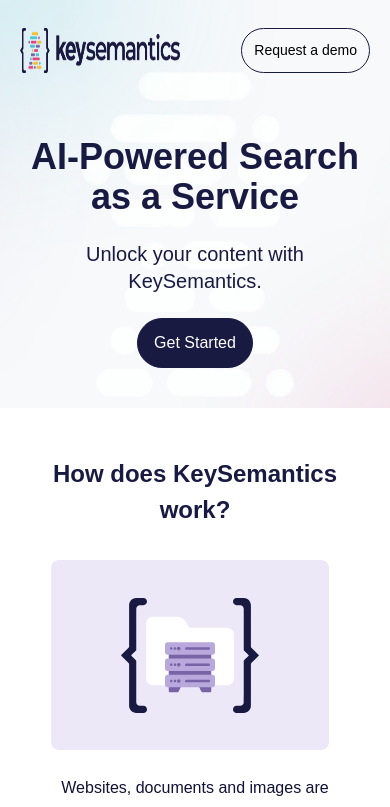
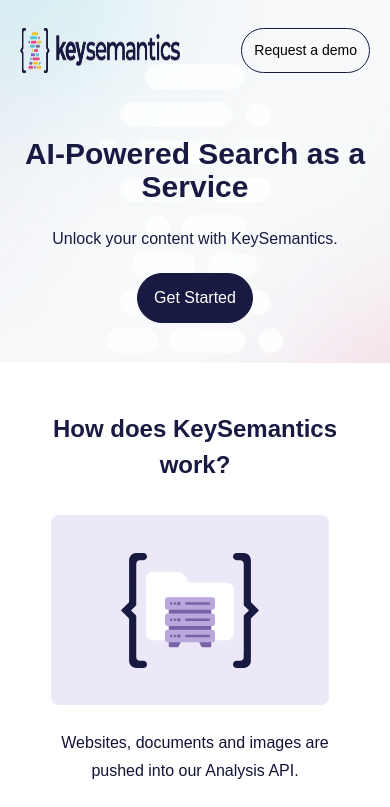
Before and after one commit to BimlaJain/KeySemantics, a React (Create React App) app: page / in a window 390 px wide. Shown: the top 807 px of the page. Built offline with nearby package versions, Linux system fonts and the light colour scheme.

Commit message:
change font size

```diff
--- a/src/common/Header.jsx
+++ b/src/common/Header.jsx
@@ -5,7 +5,7 @@
     return (
       <div className='flex justify-between md:pt-[47px] pt-7'>
           <img className='lg:w-[248px] md:w-[240px] w-[160px] cursor-pointer' src="./assets/images/webp/logo.webp" alt="logo" />
-        <CommonButton classList="!py-2 !px-3 !max-sm:text-sm" NavButton="Request a demo"/>
+        <CommonButton classList=" !py-2 !px-3 !max-sm:text-sm" NavButton="Request a demo"/>
     </div>
   )
 }
--- a/src/components/Footer.jsx
+++ b/src/components/Footer.jsx
@@ -5,7 +5,7 @@
     <div className='bg-darkblue py-6 -mt-1'>
           <div className="container sm:flex justify-between">
               <p className='text-voilet text-xs font-normal max-sm:text-center'>©2024 KeySemantics GmbH | Ramsenburgweg 24, 9100 Herisau, Switzerland</p>
-              <p className='text-voilet text-xs font-normal cursor-pointer max-sm:pt-2 max-sm:text-center'>info@keysemantics.ch</p>
+              <p className='text-voilet text-xs font-normal cursor-pointer max-sm:pt-2 max-sm:text-center underline'>info@keysemantics.ch</p>
           </div>
     </div>
   )
--- a/src/components/Hero.jsx
+++ b/src/components/Hero.jsx
@@ -7,8 +7,8 @@
         <div className='lg:min-h-screen 2xl:min-h-fit bg-cover bg-no-repeat bg-center max-lg:pb-16 max-sm:pb-10 2xl:pb-[287px] bg-pink' style={{ backgroundImage: `url(./assets/images/webp/hero-bg.webp)` }}>
             <div className="container">
                 <Header />
-                <h1 className='font-bold xl:text-custom-sm lg:text-custom-md md:text-5xl text-4xl leading-custom-sm text-royalblue lg:pb-10 md:pb-8 pb-6 text-center xl:pt-[200px] lg:pt-[140px] md:pt-28 pt-16 max-w-[650px] mx-auto'>AI-Powered Search as a Service</h1>
-                <p className='font-medium md:text-2xl text-xl text-royalblue leading-custom-md lg:pb-12 md:pb-8 pb-6 text-center'>Unlock your content with KeySemantics.</p>
+                <h1 className='font-bold xl:text-custom-sm lg:text-custom-md md:text-5xl text-3xl leading-custom-sm text-royalblue lg:pb-10 md:pb-8 pb-6 text-center xl:pt-[200px] lg:pt-[140px] md:pt-28 pt-16 max-w-[650px] mx-auto'>AI-Powered Search as a Service</h1>
+                <p className='font-medium md:text-2xl text-base text-royalblue leading-custom-md lg:pb-12 md:pb-8 pb-6 text-center'>Unlock your content with KeySemantics.</p>
                 <CommonButton classList="!sm:px-[32px] !sm:py-5 px-4 py-3 !bg-royalblue !border !border-royalblue hover:!text-royalblue !text-white hover:!bg-white !text-base !mx-auto " NavButton="Get Started"/>
             </div>
         </div>
```
